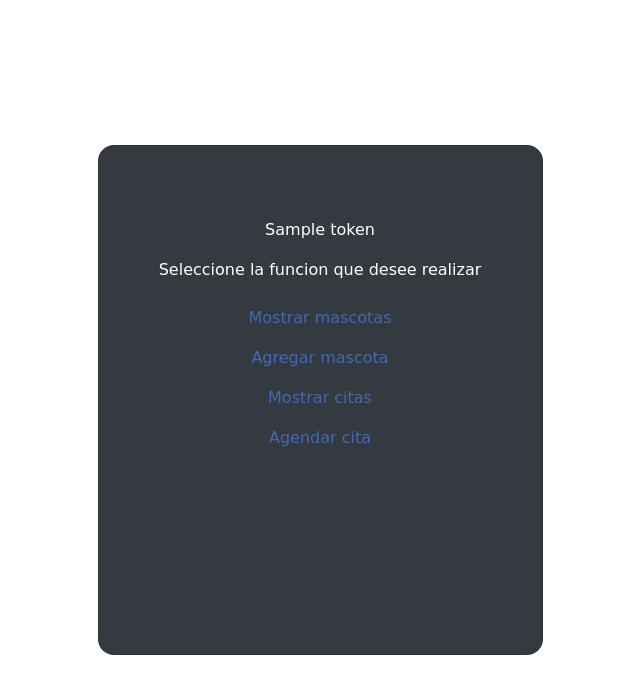
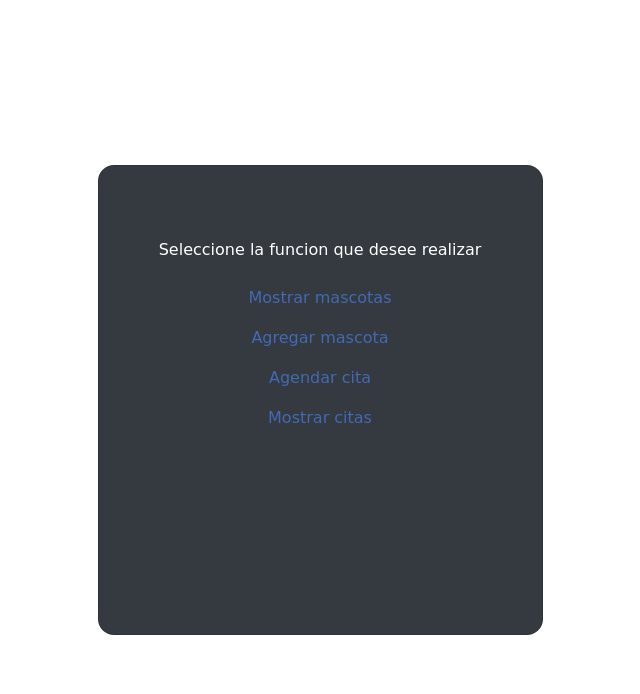
Before and after one commit to EduardoGZ18100184/ProyectoVeterinaria, a Flask app: template templates/funcionesUsuario.html in a window 1280 px wide. Shown: the top 694 px of the page, without its empty margins (320-960 px from the left). Run offline with Flask 2, Linux system fonts and the light colour scheme; the template is opened without the code that fills it: most values are stand-ins (such as "Sample title", 1, 10 or a date in 2020); some libraries are stand-ins or nearby versions; some web fonts are replaced.

Commit message:
refactorizando

```diff
--- a/templates/agregarCitas.html
+++ b/templates/agregarCitas.html
@@ -20,7 +20,6 @@
 
                   <h3 class="mb-5">Ingrese los datos para su cita</h3>
 
-                  <p> {{token}} </p>
 
                   <form action="/cita/registro" method="post">
                     <div class="form-outline mb-4">
--- a/templates/funcionesUsuario.html
+++ b/templates/funcionesUsuario.html
@@ -30,14 +30,15 @@
                 <div class="card-body p-5 text-center">
 
                 <div class="mb-md-5 mt-md-4 pb-5" >
-                    <p> {{token}} </p>
                     <p> Seleccione la funcion que desee realizar</p>
 
                     <a class="nav-link font-color-general mr-3 ml-3" href="http://127.0.0.1:5000/mascotas-user?token={{token}}">Mostrar mascotas</a>
                     <a class="nav-link font-color-general mr-3 ml-3" href="http://127.0.0.1:5000/mascota/registrar?token={{token}}">Agregar mascota</a>
+                    <a class="nav-link font-color-general mr-3 ml-3" href="http://127.0.0.1:5000/cita/registrar?token={{token}}">Agendar cita</a>
+
                     <!-- PENDIENTE-->
                     <a class="nav-link font-color-general mr-3 ml-3" href="http://127.0.0.1:5000/usuarios?token={{token}}">Mostrar citas</a>
-                    <a class="nav-link font-color-general mr-3 ml-3" href="http://127.0.0.1:5000/cita/registrar?token={{token}}">Agendar cita</a>
+
                     <div class="d-flex justify-content-center text-center mt-4 pt-1">
                     <a href="#!" class="text-white"><i class="fab fa-facebook-f fa-lg"></i></a>
                     <a href="#!" class="text-white"><i class="fab fa-twitter fa-lg mx-4 px-2"></i></a>
```
Also changed, not shown: routes/citas/citas.py (+2 -9 lines).
